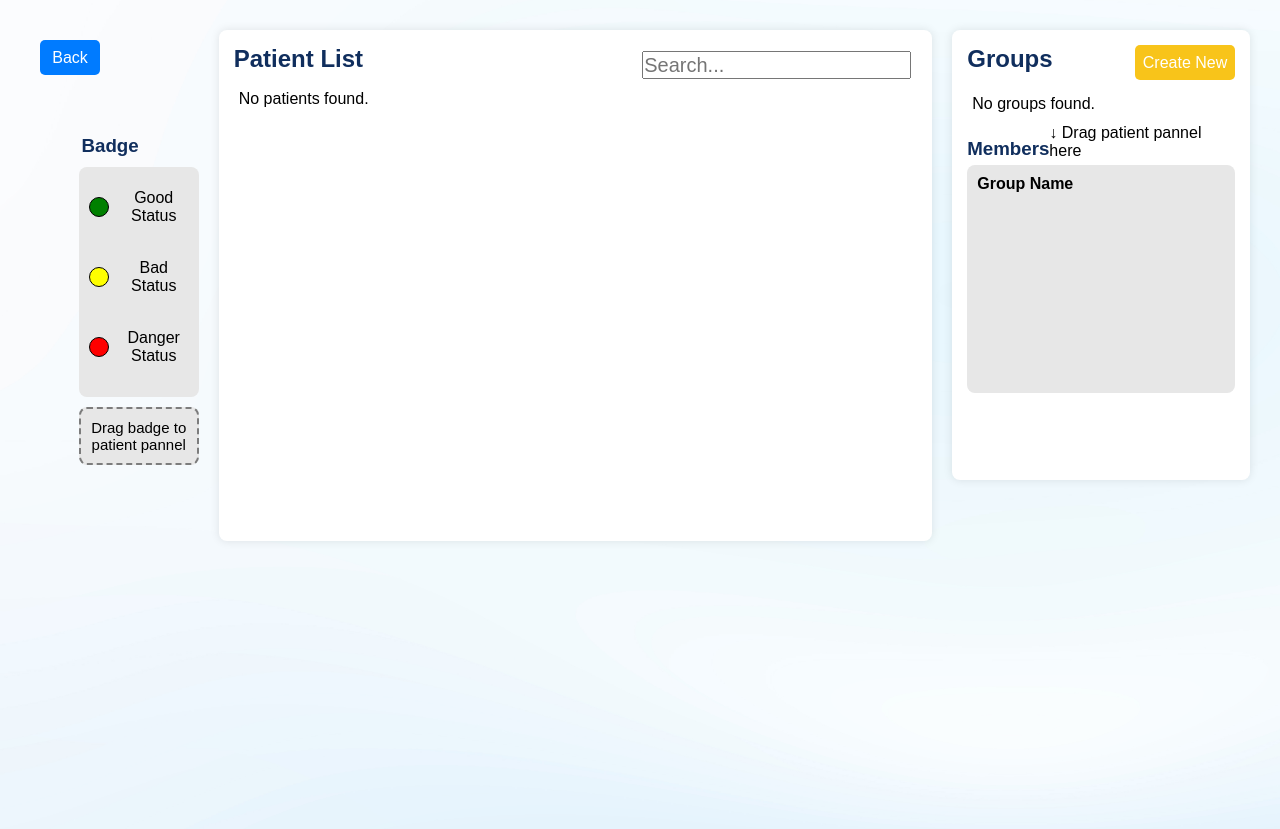
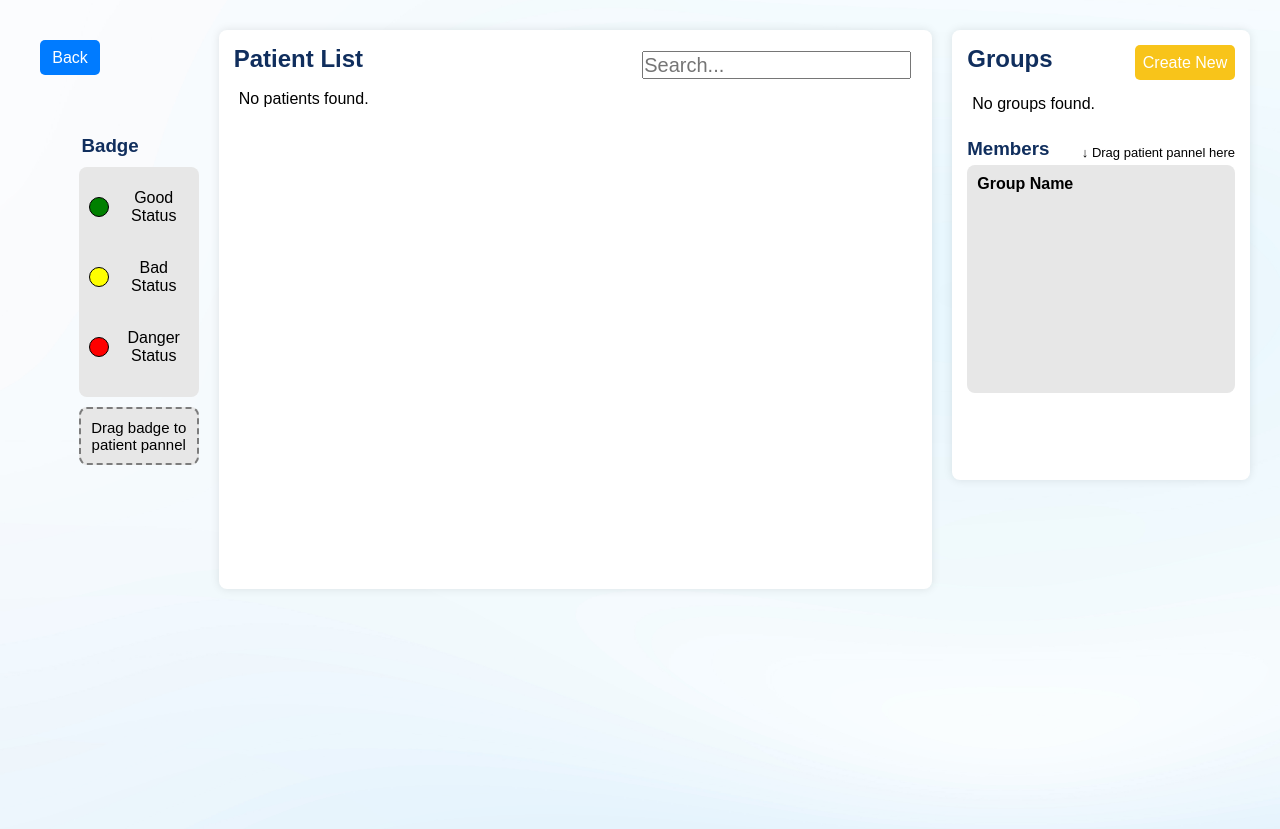
Before and after one commit to ChealseaYao/COMP9030_CaRe_Group-6, a PHP site: page /therapist/patientListPage.php in a window 1280 px wide. Shown: the part 100-929 px from the top of the page. Run offline with PHP 8.4, Linux system fonts and the light colour scheme; a user stored in the database is signed in; data comes from the database, SQL or seed files in the repository; data that the repository does not hold is empty.

Commit message:
minor fix

```diff
--- a/style/patientList.css
+++ b/style/patientList.css
@@ -46,6 +46,7 @@
 
 .tip {
   margin-bottom: 5px;
+  font-size: 13px;
 }
 
 .patientList-body .badge-item {
@@ -95,7 +96,7 @@
   border-radius: 8px;
   box-shadow: 0px 0px 10px rgba(0, 0, 0, 0.1);
   margin-right: 20px;
-  min-height: 511px;
+  min-height: 559px;
 }
 
 .patientList-body .tableContainer {
@@ -124,6 +125,7 @@
   border-radius: 8px;
   box-shadow: 0px 0px 10px rgba(0, 0, 0, 0.1);
   min-height: 450px;
+  min-width: 280px;
 }
 
 .nameAndButton {
```
